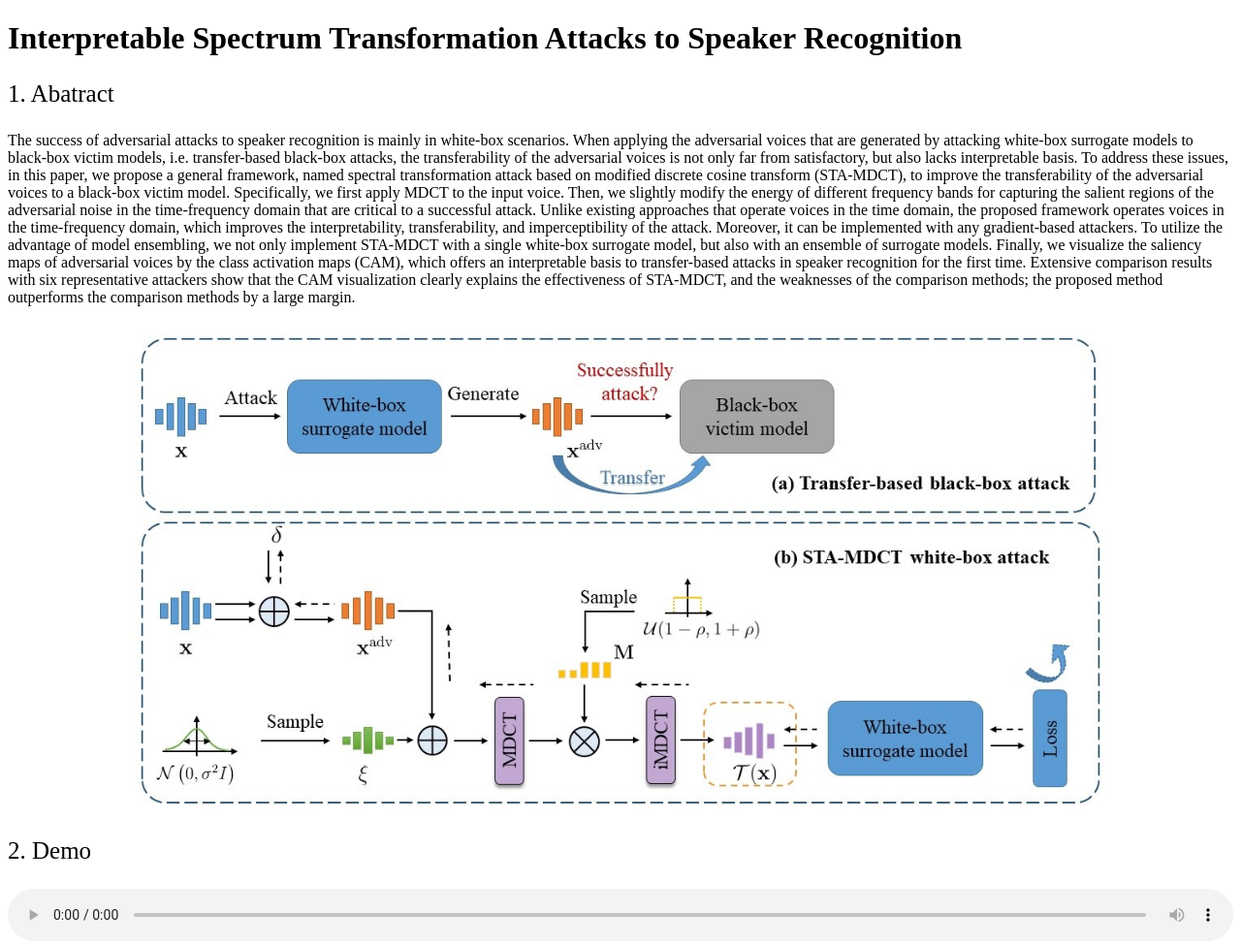
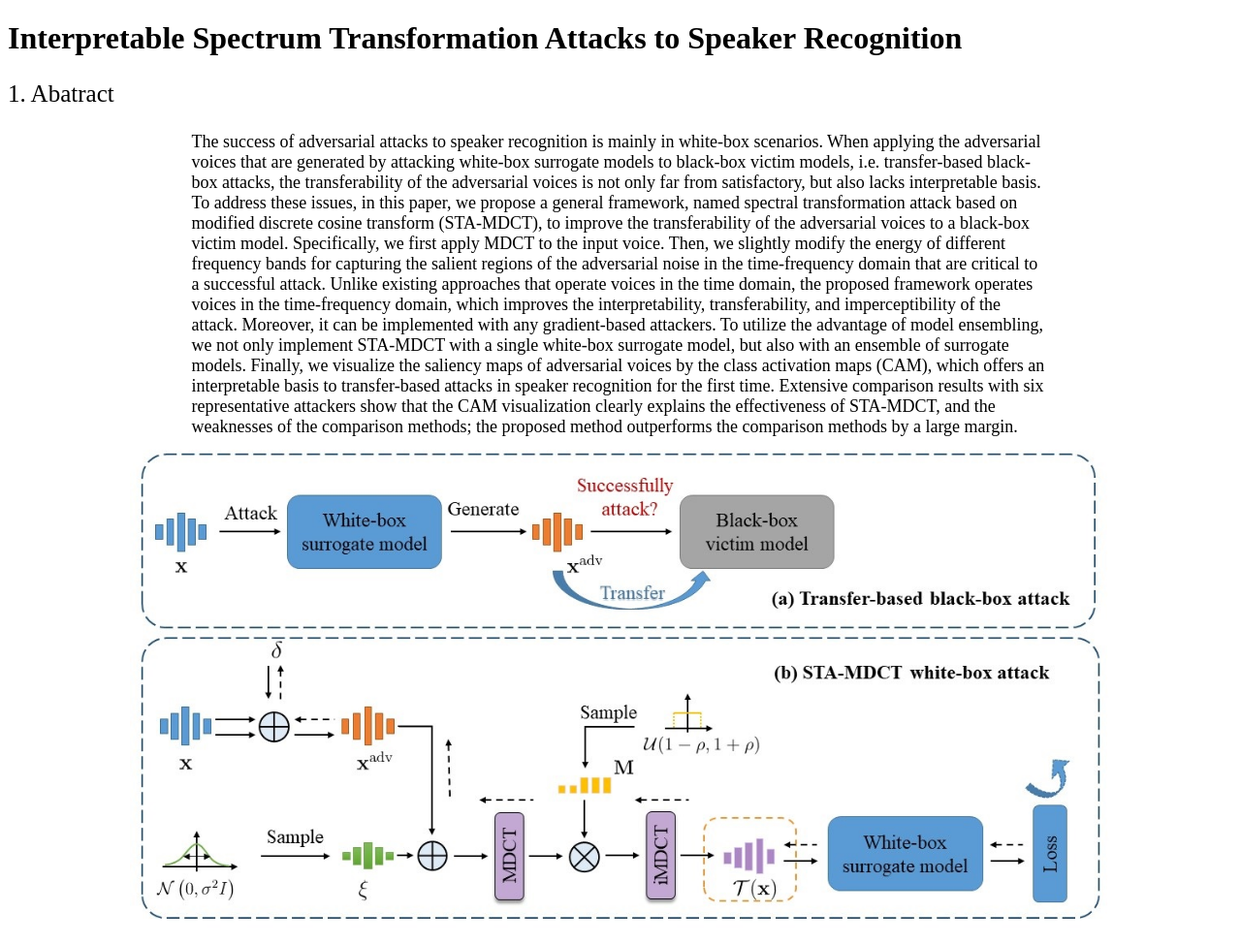
Before and after one commit to sea-yjd/sea-yjd.github.io, a plain HTML site: page index.html in a window 1280 px wide. Shown: the top 974 px of the page at 97% size. Drawn offline with Linux system fonts and the light colour scheme.

Commit message:
Update index.html

```diff
--- a/index.html
+++ b/index.html
@@ -25,12 +25,18 @@
         audio {
             width: 100%; /* 使音频播放器宽度占满容器 */
         }
+
+        .abstract {
+            max-width: 70%; /* 限制摘要文本的宽度 */
+            margin: 0 auto; /* 水平居中 */
+            font-size: 18px; /* 控制文本的字体大小 */
+        }
     </style>
 </head>
 <body>
     <h1>Interpretable Spectrum Transformation Attacks to Speaker Recognition</h1>
     <p style="font-size: 25px;">1. Abatract</p>
-    <p>The success of adversarial attacks to speaker recognition is mainly in white-box scenarios. When applying the adversarial voices that are generated by attacking white-box surrogate models to black-box victim models, i.e. transfer-based black-box attacks, the transferability of the adversarial voices is not only far from satisfactory, but also lacks interpretable basis.
+    <p class='abstract'>The success of adversarial attacks to speaker recognition is mainly in white-box scenarios. When applying the adversarial voices that are generated by attacking white-box surrogate models to black-box victim models, i.e. transfer-based black-box attacks, the transferability of the adversarial voices is not only far from satisfactory, but also lacks interpretable basis.
 To address these issues, in this paper, we propose a general framework, named spectral transformation attack based on modified discrete cosine transform (STA-MDCT), to improve the transferability of the adversarial voices to a black-box victim model. Specifically, we first apply MDCT to the input voice. Then, we slightly modify the energy of different frequency bands for capturing the salient regions of the adversarial noise in the time-frequency domain that are critical to a successful attack.
 Unlike existing approaches that operate voices in the time domain, the proposed framework operates voices in the time-frequency domain, which improves the interpretability, transferability, and imperceptibility of the attack. Moreover, it can be implemented with any gradient-based attackers. To utilize the advantage of model ensembling, we not only implement STA-MDCT with a single white-box surrogate model, but also with an ensemble of surrogate models. Finally, we visualize the saliency maps of adversarial voices by the class activation maps (CAM), which offers an interpretable basis to transfer-based attacks in speaker recognition for the first time. Extensive comparison results with six representative attackers show that the CAM visualization clearly explains the effectiveness of STA-MDCT, and the weaknesses of the comparison methods;
 the proposed method outperforms the comparison methods by a large margin.</p>
```
